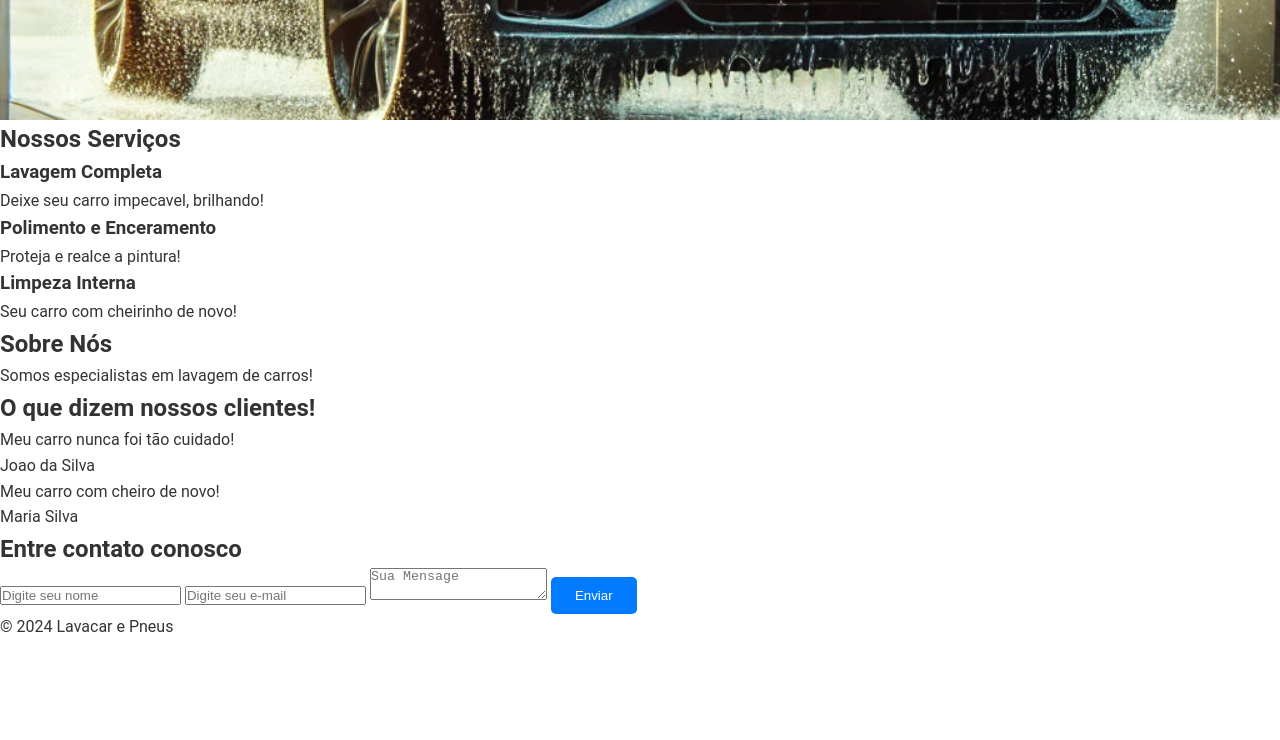
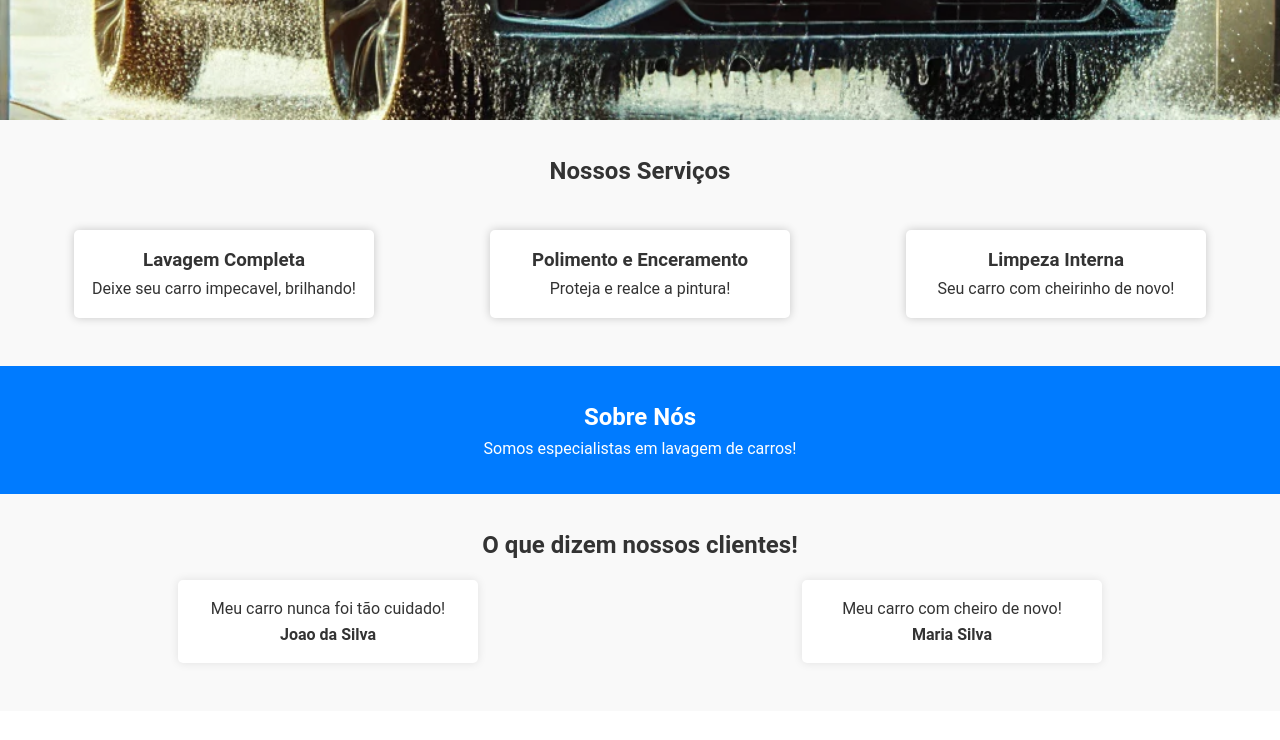
Before and after one commit to EritonBalbino/projeto-aula, a plain HTML site: page index.html in a window 1280 px wide. Shown: the part 680-1420 px from the top of the page. Before the commit the page ends 1320 px from the top, so only its background shows below. Drawn offline with Linux system fonts and the light colour scheme.

Commit message:
Add files via upload

```diff
--- a/index.html
+++ b/index.html
@@ -77,6 +77,8 @@
     <!-- testemunhos -->
     <section id="testemunhos" class="secao-testemunhos">
         <h2>O que dizem nossos clientes!</h2>
+        <div class="lista-testemunhos">
+
             <div class="item-testemunho">
                 <!-- p para paragrafo, span para partes -->
                 <p>Meu carro nunca foi tão cuidado!</p>
@@ -86,6 +88,7 @@
                 <!-- p para paragrafo, span para partes -->
                 <p>Meu carro com cheiro de novo!</p>
                 <span>Maria Silva</span>
+        </div>
         </div>
     </section>
     <!-- contato -->
--- a/styles.css
+++ b/styles.css
@@ -136,5 +136,133 @@ header::before {
 
 /* serviços */
 .secao-servicos {
+    padding: 2rem 1rem;
+    background-color: #f9f9f9;
+    /* alinhamento de texto */
+    text-align: center;
+}
 
+.secao-servicos h2 {
+    /* margem inferior */
+    margin-bottom: 1.5rem;
 }
+
+.lista-servicos {
+    /* orientação dos elementos do container */
+    /* controlar o layout */
+    /* block: ocupa todo espaço */
+    /* inline: ocupa o espaço necessario */
+    /* inline-block: permite definir altura e largura */
+    /* none: não renderiza o elemento */
+    /* flex: conteudo responsivo */
+    /* grid: linhas e colunas */
+    display: flex;
+    /* organizar com base no espaço */
+    /* space-between */
+    justify-content: space-around;
+    /* quando eu quero ou não, que os elementos formem uma nova linha */
+    /* nowrap: unica linha */
+    /* wrap: quebra a linha */
+    /* wrap-reverse: inverte a ordem */
+    flex-wrap: wrap;
+}
+
+.item-servico {
+    background-color: #fff;
+    padding: 1rem;
+    margin: 1rem;
+    border-radius: 5px;
+    box-shadow: 0 0 10px rgb(0, 0, 0, 0.2);
+    width: 300px;
+}
+
+.secao-sobre {
+    padding: 2rem 1rem;
+    /* cor de fundo */
+    background-color: #007bff;
+    /* texto */
+    color: #fff;
+    /* alinhamento do texto */
+    text-align: center;
+}
+
+.secao-testemunhos {
+    padding: 2rem 1rem;
+    background-color: #f9f9f9;
+    text-align: center;
+}
+
+.lista-testemunhos {
+    display: flex;
+    justify-content: space-around;
+    flex-wrap: wrap;
+}
+
+.item-testemunho {
+    background-color: #fff;
+    padding: 1rem;
+    margin: 1rem;
+    border-radius: 5px;
+    box-shadow: 0 0 10px rgb(0, 0, 0, 0.1);
+    width: 300px;
+}
+
+.item-testemunho span {
+    font-weight: 600;
+}
+
+.secao-contato {
+    padding: 2rem 1rem;
+    text-align: center;
+}
+
+.form-contato {
+    /* tamanho maximo */
+    max-width: 600px;
+    /* centralizar componentes */
+    margin: 0 auto;
+}
+
+/* agrupando css */
+.form-contato input,
+.form-contato textarea {
+    width: 100%;
+    padding: 0.7rem;
+    margin: 0.5rem 0;
+    border: 1px solid #ccc;
+    border-radius: 5px;
+}
+
+.form-contato button {
+    padding: 0.7rem 1.5rem;
+    background-color: #007bff;
+    color: #fff;
+    text-align: center;
+    border: none;
+    border-radius: 5px;
+    cursor: pointer;
+}
+
+.rodape {
+    padding: 1rem;
+    background-color: #333;
+    color: #fff;
+    text-align: center;
+}
+
+/* media queries */
+@media(max-width: 768px) {
+
+    .lista-servicos,
+    .lista-testemunhos {
+        /* direção da organização */
+        flex-direction: column;
+        /* alinhamento */
+        align-items: center;
+    }
+
+    .item-servico,
+    .item-testemunho {
+        width: 80%;
+    }
+}
```
Lines whose indentation alone changed are shown as unchanged.
